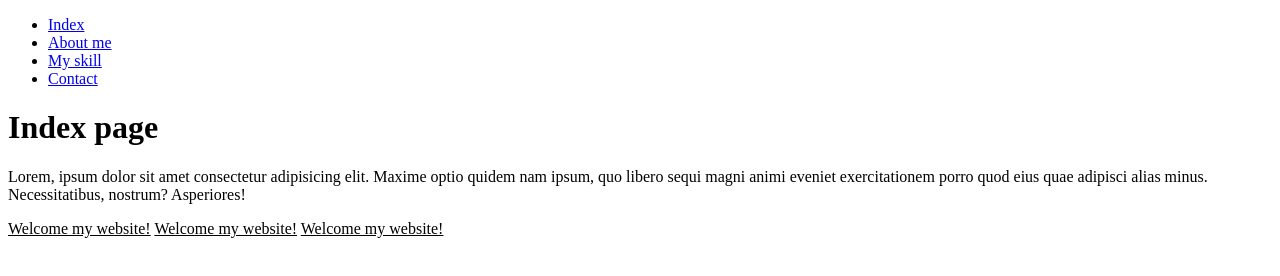
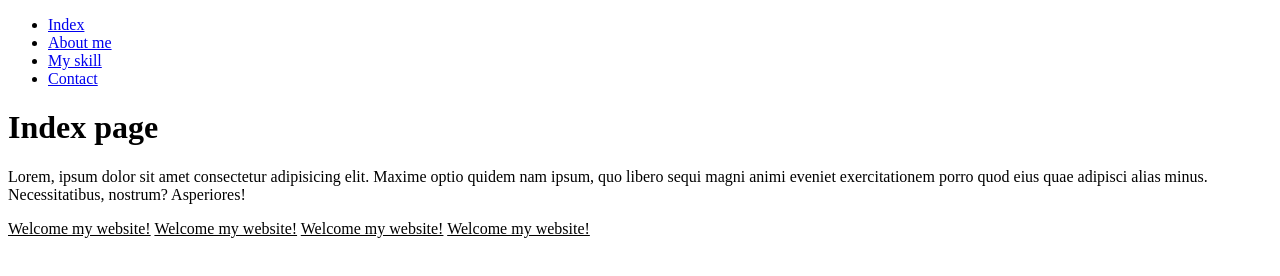
Before and after one commit to omekov/template, a plain HTML site: page index.html in a window 1280 px wide. Drawn offline with Linux system fonts and the light colour scheme.

Commit message:
new info index file 4

```diff
--- a/index.html
+++ b/index.html
@@ -19,5 +19,6 @@
     <u>Welcome my website!</u>
     <u>Welcome my website!</u>
     <u>Welcome my website!</u>
+    <u>Welcome my website!</u>
 </body>
 </html>
```
